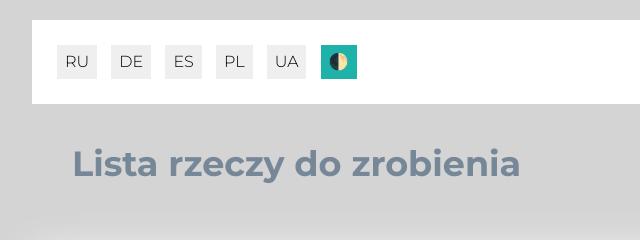
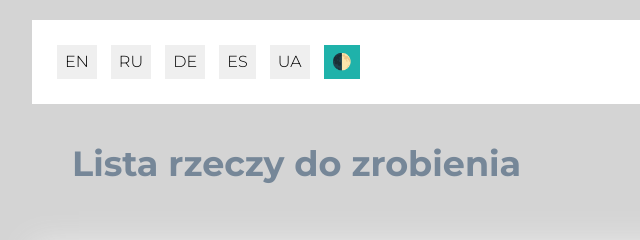
Before and after one commit to mr-front-end-dev/To-do-List--PL-LSG-, a plain HTML site: page index.html in a window 1280 px wide. Shown: the top 240 px of the page, 178-818 px from the left. Drawn offline with nearby package versions, Linux system fonts and the light colour scheme.

Commit message:
Changed PL link's address to EN

```diff
--- a/index.html
+++ b/index.html
@@ -18,10 +18,10 @@
 <body class="body">
   <main class="container">
     <section class="section__links">
+      <a class="section__button--link" href="https://mr-front-end-dev.github.io/To-do-List--EN-LSG-/"><button class="section__button">EN</button></a>
       <a class="section__button--link" href="https://mr-front-end-dev.github.io/To-do-List--RU-LSG-/"><button class="section__button">RU</button></a>
       <a class="section__button--link" href="https://mr-front-end-dev.github.io/To-do-List--DE-LSG-/"><button class="section__button">DE</button></a>
       <a class="section__button--link" href="https://mr-front-end-dev.github.io/To-do-List--ES-LSG-/"><button class="section__button">ES</button></a>
-      <a class="section__button--link" href="https://mr-front-end-dev.github.io/To-do-List--PL-LSG-/"><button class="section__button">PL</button></a>
       <a class="section__button--link" href="https://mr-front-end-dev.github.io/To-do-List--UA-LSG-/"><button class="section__button">UA</button></a>
       <a class="section__button--link" href="https://mr-front-end-dev.github.io/To-do-List--EN-LSGr-/"><button class="section__button section__button--lightseagreen">🌓</button></a>
     </section>
```
